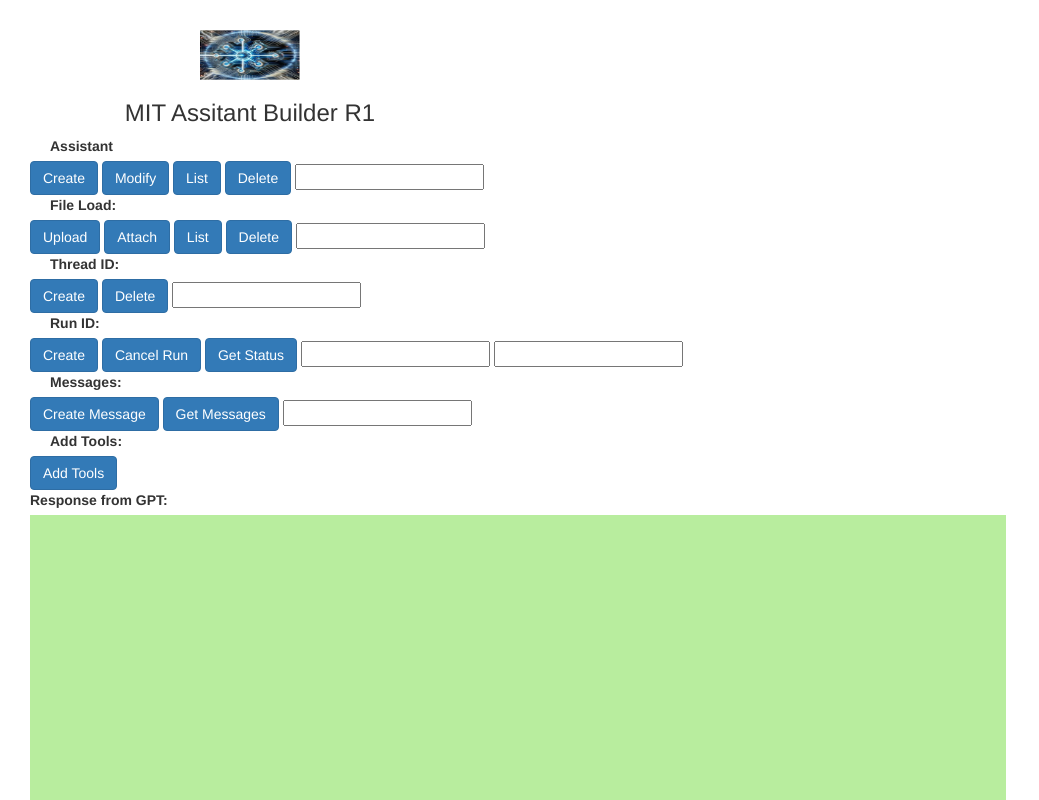
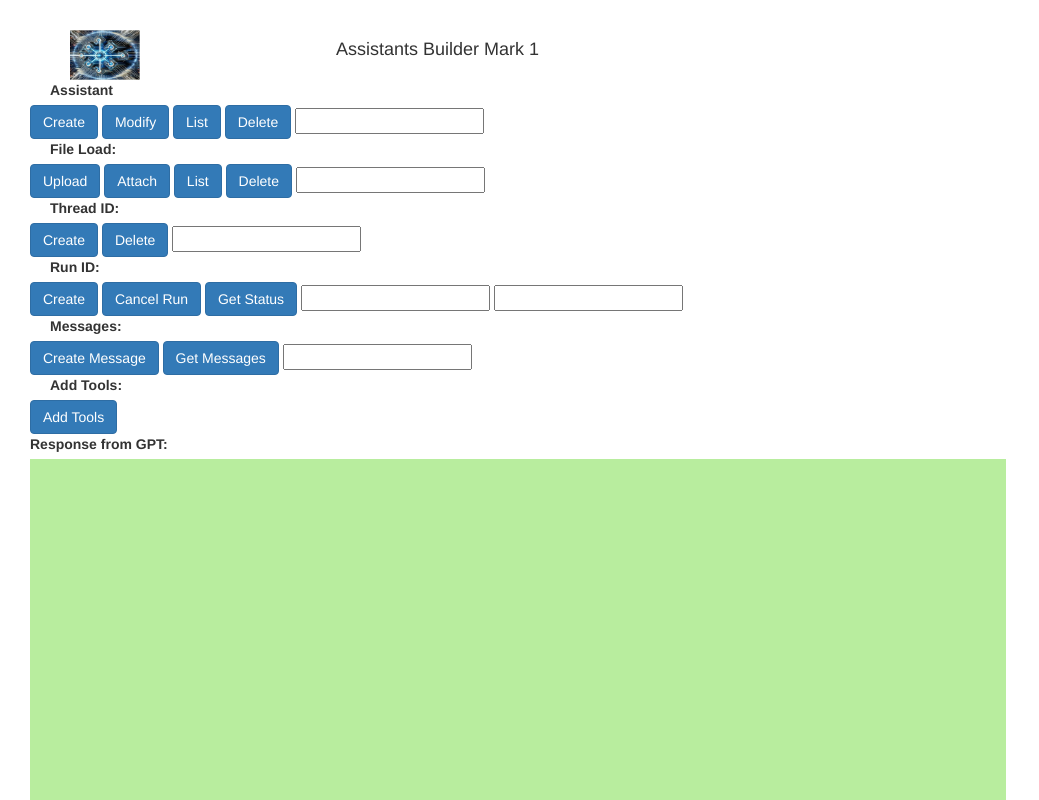
Before and after one commit to johntango/Assistants_Demo001, a website: page index.html in a window 1280 px wide. Shown: the top 800 px of the page, without its empty margins (0-1039 px from the left). Drawn offline with nearby package versions, Linux system fonts and the light colour scheme; files whose address does not match are found by name.

Commit message:
layout update 003

```diff
--- a/index.html
+++ b/index.html
@@ -86,17 +86,19 @@
       <div class="card-body">
         <section class="part2">
           <div class="container">
-            <div class="row">
-              <div class="col-md-4">
+            <div class="row" style="width: 70%">
+              <div class="col-sm-4">
                 <img
                   alt=""
-                  class="resize-image center-block"
+                  class="resize-image left-side"
                   id="image1"
                   src="logo001.jpg"
-                  width="100"
+                  width="70"
                   height="50"
                 />
-                <h3 class="text-center">MIT Assitant Builder R1</h3>
+              </div>
+              <div class="col-sm-4">
+                <h4 class="left-side-text">Assistants Builder Mark 1</h4>
               </div>
             </div>
           </div>
```
